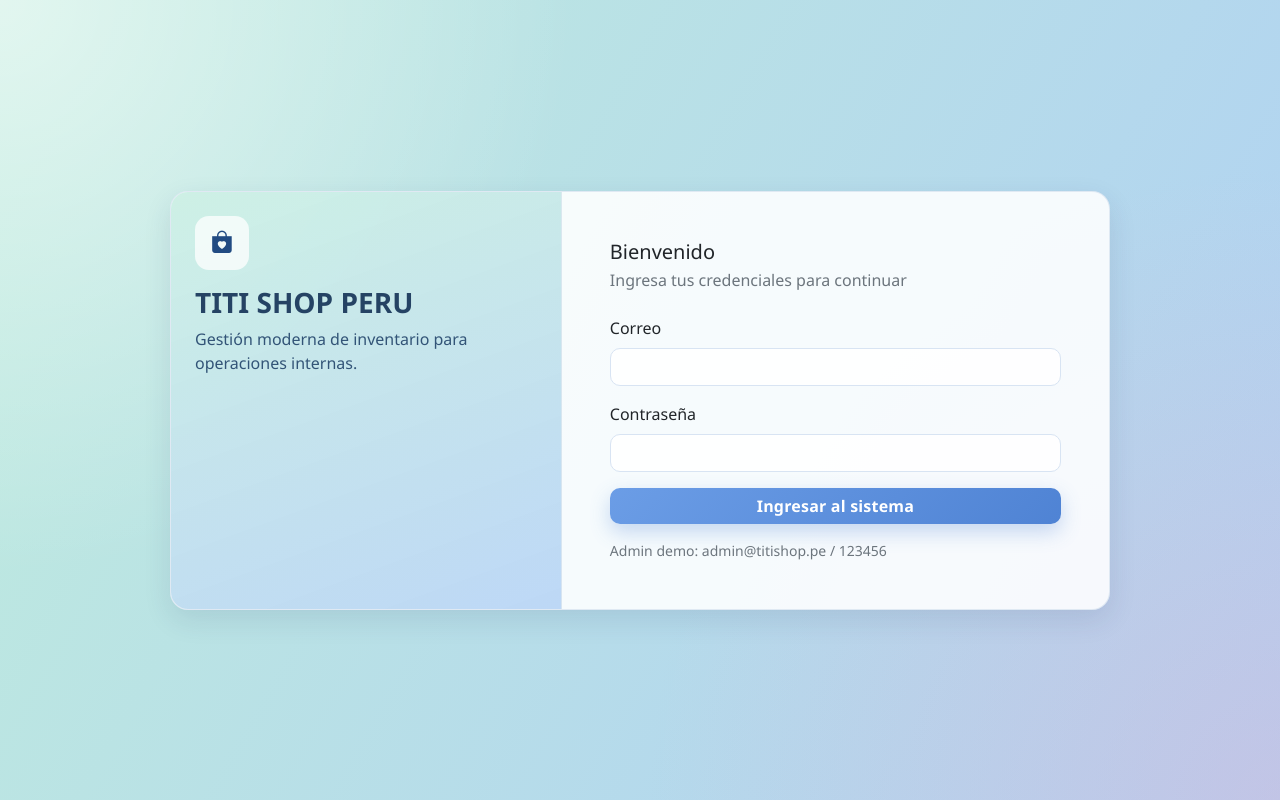
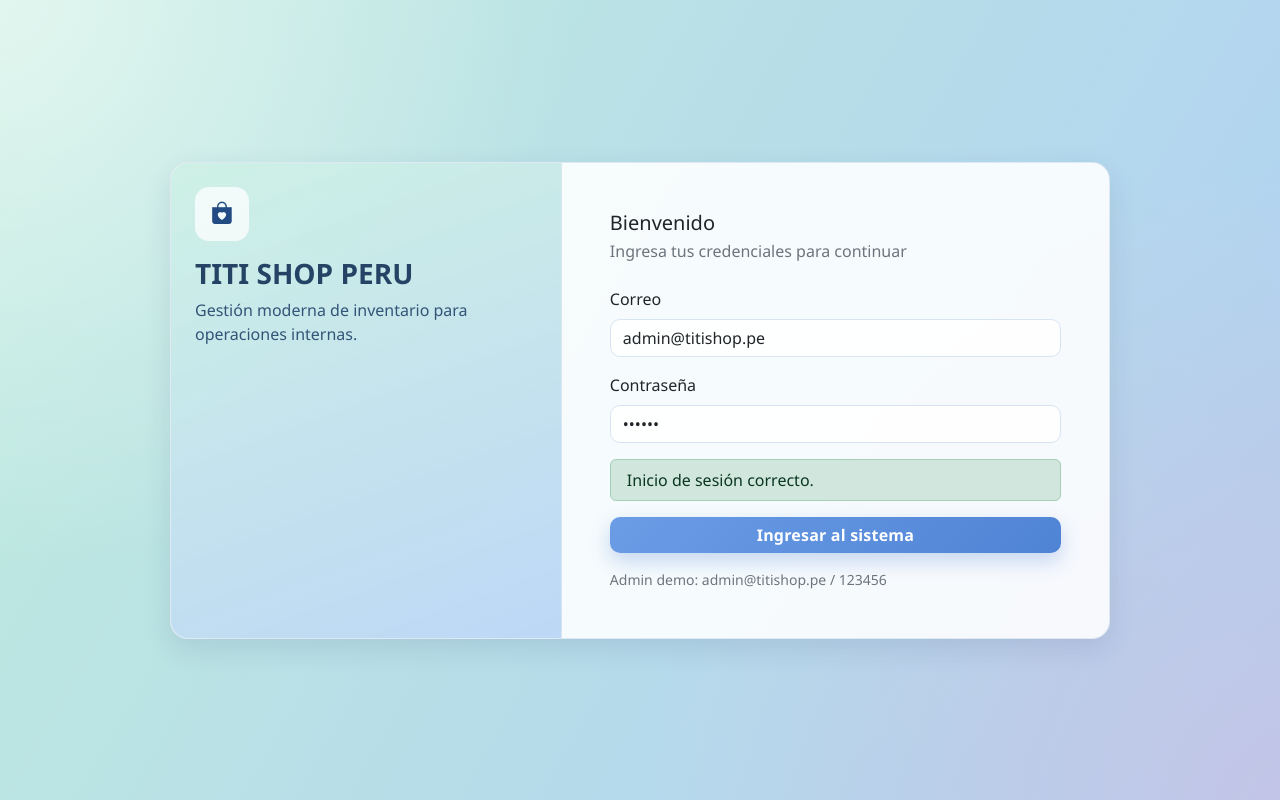
Before and after one commit to Espiritu16/titishop-frontend-angular, an Angular app: page /login in a window 1280 px wide. Both pictures are taken after a click on the button "Ingresar al sistema". Built offline with nearby package versions, Linux system fonts and the light colour scheme.

Commit message:
logica para la autenticacion local

```diff
--- /dev/null
+++ b/src/app/core/auth.service.ts
@@ -0,0 +1,80 @@
+import { Injectable } from '@angular/core';
+
+type Role = 'ADMINISTRADOR' | 'ALMACENERO' | 'SUPERVISOR';
+
+interface UserRecord {
+  id: string;
+  fullName: string;
+  email: string;
+  password: string;
+  role: Role;
+  active: boolean;
+}
+
+interface SessionData {
+  userId: string;
+  fullName: string;
+  role: Role;
+  loginAt: string;
+}
+
+const USERS_KEY = 'titishop_users';
+const SESSION_KEY = 'titishop_session';
+
+@Injectable({ providedIn: 'root' })
+export class AuthService {
+  constructor() {
+    this.ensureUsersSeed();
+  }
+
+  private ensureUsersSeed(): void {
+    if (localStorage.getItem(USERS_KEY)) return;
+    const users: UserRecord[] = [
+      {
+        id: crypto.randomUUID(),
+        fullName: 'Ana Administradora',
+        email: 'admin@titishop.pe',
+        password: '123456',
+        role: 'ADMINISTRADOR',
+        active: true,
+      },
+      {
+        id: crypto.randomUUID(),
+        fullName: 'Walter Almacenero',
+        email: 'almacen@titishop.pe',
+        password: '123456',
+        role: 'ALMACENERO',
+        active: true,
+      },
+      {
+        id: crypto.randomUUID(),
+        fullName: 'Sonia Supervisora',
+        email: 'supervisor@titishop.pe',
+        password: '123456',
+        role: 'SUPERVISOR',
+        active: true,
+      },
+    ];
+    localStorage.setItem(USERS_KEY, JSON.stringify(users));
+  }
+
+  login(email: string, password: string): { ok: boolean; message: string } {
+    const users = JSON.parse(localStorage.getItem(USERS_KEY) ?? '[]') as UserRecord[];
+    const user = users.find(
+      (item) =>
+        item.active &&
+        item.email.trim().toLowerCase() === email.trim().toLowerCase() &&
+        item.password === password,
+    );
+    if (!user) return { ok: false, message: 'Credenciales inválidas.' };
+
+    const session: SessionData = {
+      userId: user.id,
+      fullName: user.fullName,
+      role: user.role,
+      loginAt: new Date().toISOString(),
+    };
+    localStorage.setItem(SESSION_KEY, JSON.stringify(session));
+    return { ok: true, message: 'Inicio de sesión correcto.' };
+  }
+}
--- a/src/app/features/login/login.html
+++ b/src/app/features/login/login.html
@@ -9,16 +9,22 @@
       <div class="col-md-7 p-4 p-md-5">
         <h5 class="mb-1">Bienvenido</h5>
         <p class="text-secondary mb-4">Ingresa tus credenciales para continuar</p>
-        <form>
+        <form (ngSubmit)="submit()">
           <div class="mb-3">
             <label class="form-label">Correo</label>
-            <input name="email" class="form-control" type="email" required />
+            <input [(ngModel)]="email" name="email" class="form-control" type="email" required />
           </div>
           <div class="mb-3">
             <label class="form-label">Contraseña</label>
-            <input name="password" class="form-control" type="password" required />
+            <input [(ngModel)]="password" name="password" class="form-control" type="password" required />
           </div>
-          <button class="btn btn-primary w-100" type="button">Ingresar al sistema</button>
+          @if (error) {
+            <div class="alert alert-danger py-2">{{ error }}</div>
+          }
+          @if (message) {
+            <div class="alert alert-success py-2">{{ message }}</div>
+          }
+          <button class="btn btn-primary w-100" type="submit" [disabled]="!canSubmit">Ingresar al sistema</button>
         </form>
         <small class="d-block mt-3 text-secondary">Admin demo: admin@titishop.pe / 123456</small>
       </div>
--- a/src/app/features/login/login.ts
+++ b/src/app/features/login/login.ts
@@ -1,9 +1,50 @@
 import { Component } from '@angular/core';
+import { FormsModule } from '@angular/forms';
+import { Router } from '@angular/router';
+import { AuthService } from '../../core/auth.service';
 
 @Component({
   selector: 'app-login',
-  imports: [],
+  imports: [FormsModule],
   templateUrl: './login.html',
   styleUrl: './login.scss',
 })
-export class Login {}
+export class Login {
+  email = 'admin@titishop.pe';
+  password = '123456';
+  error = '';
+  message = '';
+
+  constructor(
+    private auth: AuthService,
+    private router: Router,
+  ) {}
+
+  get canSubmit(): boolean {
+    return !!this.email.trim() && !!this.password.trim();
+  }
+
+  submit(): void {
+    this.message = '';
+    this.error = '';
+
+    if (!this.email.trim()) {
+      this.error = 'Ingrese su correo.';
+      return;
+    }
+    if (!this.password.trim()) {
+      this.error = 'Ingrese su contraseña.';
+      return;
+    }
+
+    const result = this.auth.login(this.email, this.password);
+    if (!result.ok) {
+      this.error = result.message;
+      return;
+    }
+
+    this.message = result.message;
+    // Keep flow simple for this branch: login route remains the main screen for now.
+    void this.router.navigate(['/login']);
+  }
+}
```
